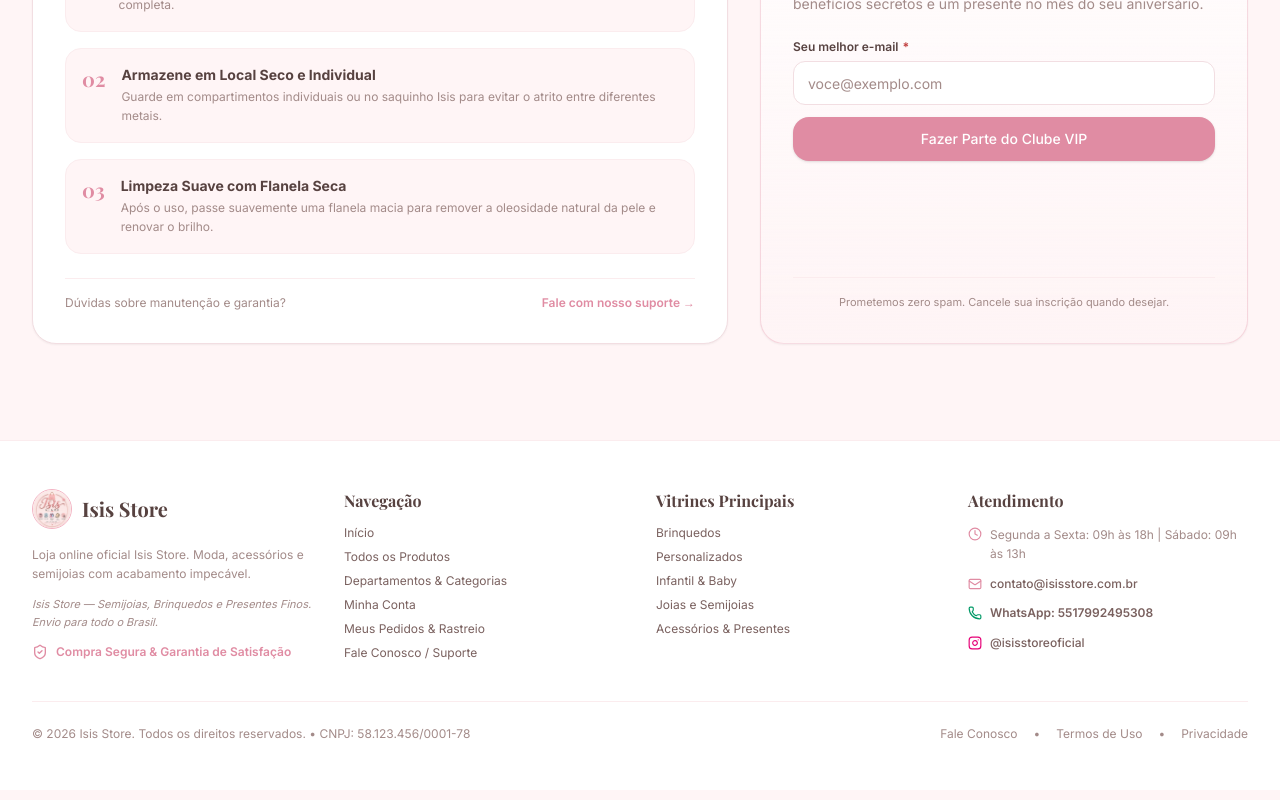
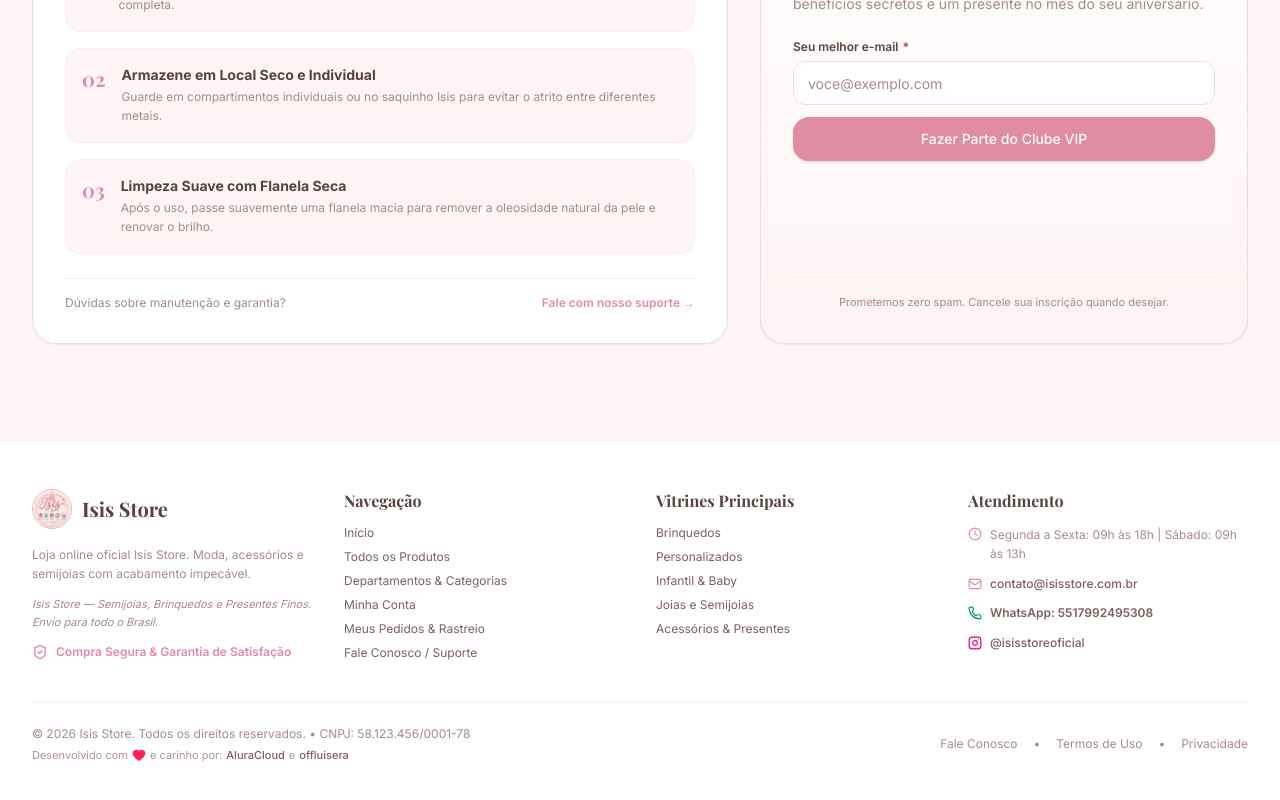
Before and after one commit to offluisera/IsisStore, a Next.js app: page / in a window 1280 px wide. Shown: the part 4426-5226 px from the top of the page. Built offline with nearby package versions, Linux system fonts and the light colour scheme; no server answers; the database is empty; a web font is replaced by a local one.

Commit message:
feat(footer): add developer credits with heart and links to AluraCloud and offluisera

```diff
--- a/src/components/layout/footer.tsx
+++ b/src/components/layout/footer.tsx
@@ -4,7 +4,7 @@ import * as React from "react";
 import Image from "next/image";
 import Link from "next/link";
 import { useStoreSettings } from "@/lib/settings/store-settings-context";
-import { Mail, Phone, Clock, ShieldCheck } from "lucide-react";
+import { Mail, Phone, Clock, ShieldCheck, Heart } from "lucide-react";
 
 function InstagramIcon({ className = "w-3.5 h-3.5" }: { className?: string }) {
   return (
@@ -224,13 +224,38 @@ export function Footer() {
         </div>
       </div>
 
-      {/* Copyright & CNPJ */}
-      <div className="max-w-7xl mx-auto mt-10 pt-6 border-t border-borda-suave flex flex-col sm:flex-row items-center justify-between text-xs text-texto-claro gap-3">
-        <p>
-          © {new Date().getFullYear()} {storeSettings.store_name || "Isis Store"}. Todos os direitos reservados.
-          {storeSettings.cnpj ? ` • CNPJ: ${storeSettings.cnpj}` : ""}
-        </p>
-        <div className="flex items-center gap-4">
+      {/* Copyright, CNPJ & Créditos */}
+      <div className="max-w-7xl mx-auto mt-10 pt-6 border-t border-borda-suave flex flex-col md:flex-row items-center justify-between text-xs text-texto-claro gap-4 text-center md:text-left">
+        <div className="space-y-1.5">
+          <p>
+            © {new Date().getFullYear()} {storeSettings.store_name || "Isis Store"}. Todos os direitos reservados.
+            {storeSettings.cnpj ? ` • CNPJ: ${storeSettings.cnpj}` : ""}
+          </p>
+          <p className="text-[11px] text-texto-claro/90 flex items-center justify-center md:justify-start gap-1 flex-wrap">
+            <span>Desenvolvido com</span>
+            <Heart className="w-3.5 h-3.5 text-rose-500 fill-rose-500 inline shrink-0" aria-label="carinho" />
+            <span>e carinho por:</span>
+            <a
+              href="https://aluracloud.com.br"
+              target="_blank"
+              rel="noopener noreferrer"
+              className="font-medium text-texto-medio hover:text-primaria transition-colors underline-offset-2 hover:underline"
+            >
+              AluraCloud
+            </a>
+            <span>e</span>
+            <a
+              href="https://instagram.com/@off.luisera"
+              target="_blank"
+              rel="noopener noreferrer"
+              className="font-medium text-texto-medio hover:text-pink-600 transition-colors underline-offset-2 hover:underline"
+            >
+              offluisera
+            </a>
+          </p>
+        </div>
+
+        <div className="flex items-center gap-4 text-xs">
           <Link href="/contato" className="hover:text-primaria transition-colors">
             Fale Conosco
           </Link>
```
